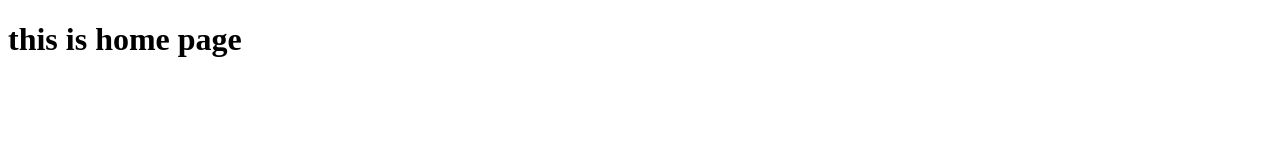
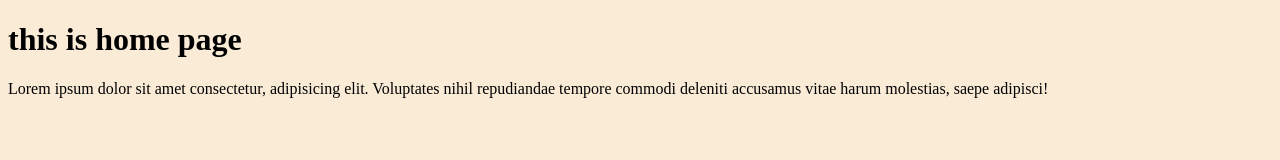
Before and after one commit to Prasad7856/learn-git, a plain HTML site: page index.html in a window 1280 px wide. Drawn offline with Linux system fonts and the light colour scheme.

Commit message:
final commit

```diff
--- a/index.html
+++ b/index.html
@@ -4,9 +4,11 @@
     <meta charset="UTF-8">
     <meta name="viewport" content="width=device-width, initial-scale=1.0">
     <title>Document</title>
+    <link rel="stylesheet" href="style.css">
 </head>
 <h1>
     this is home page
 </h1>
+<p>Lorem ipsum dolor sit amet consectetur, adipisicing elit. Voluptates nihil repudiandae tempore commodi deleniti accusamus vitae harum molestias, saepe adipisci!</p>
 </body>
 </html>
```
